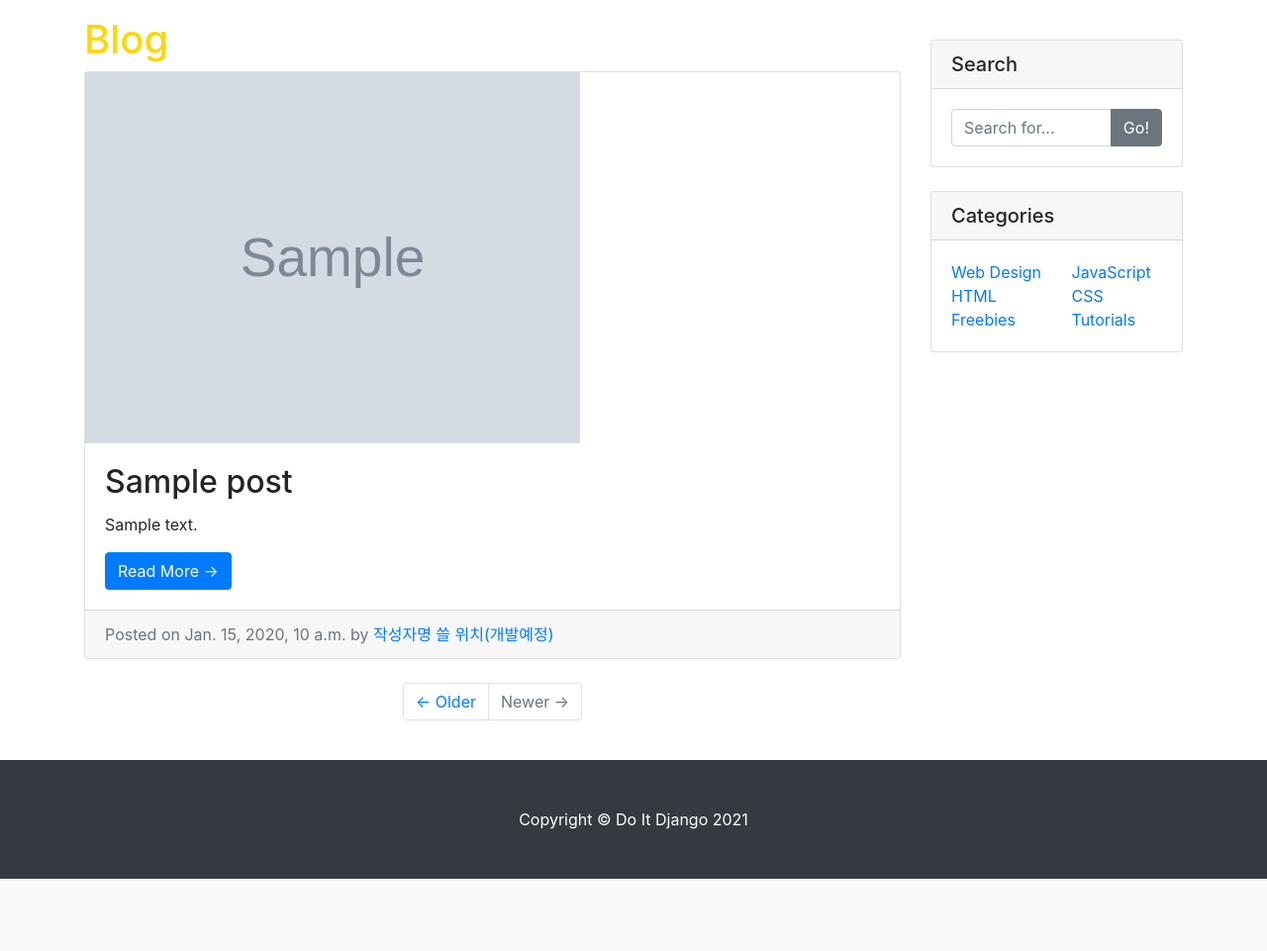
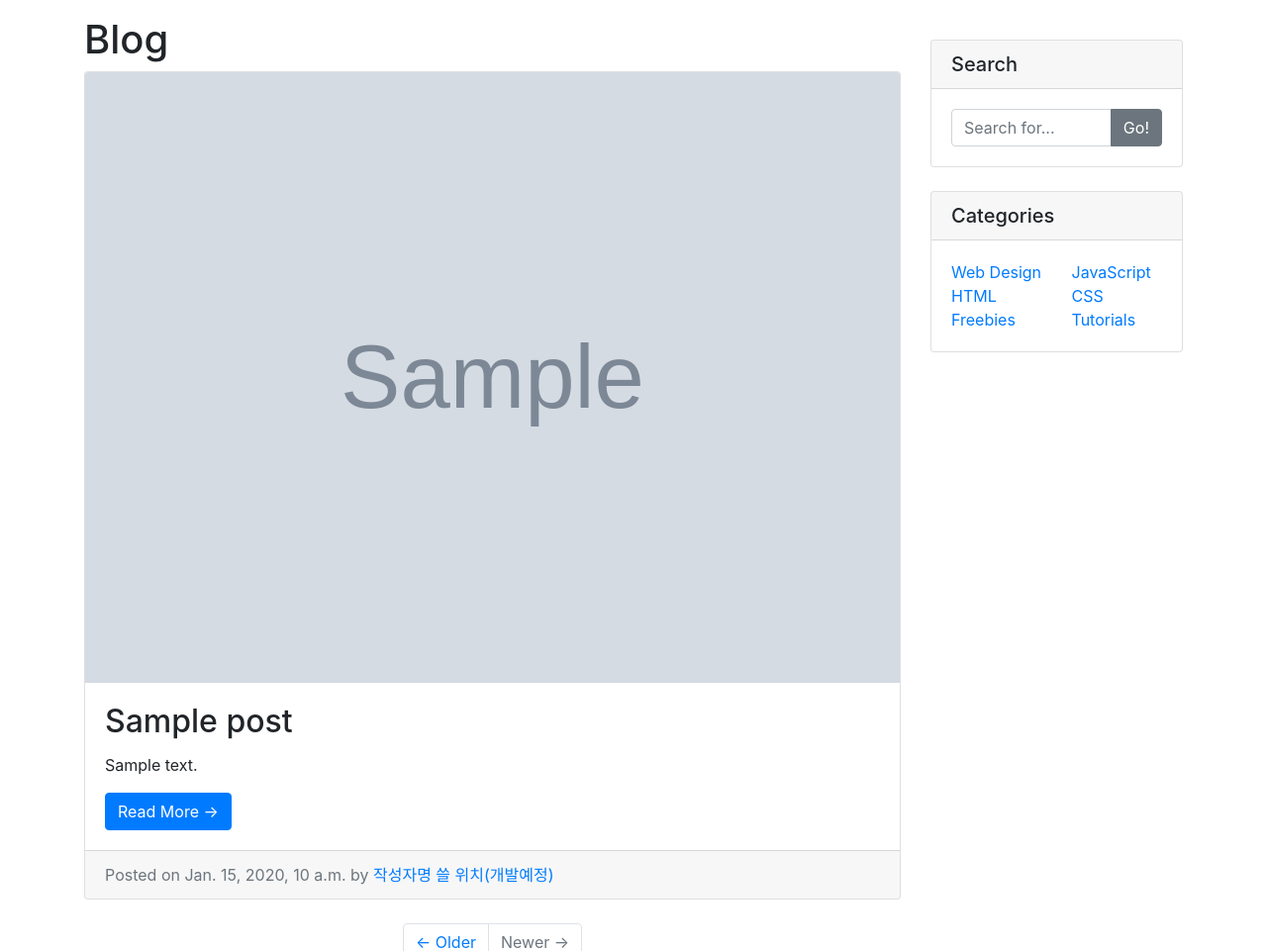
Before and after one commit to Heyna-log/study-django, a Django app: page /blog/ in a window 1280 px wide. Shown: the part 56-1017 px from the top of the page at 99% size. Before the commit the page ends 944 px from the top, so only its background shows below. Run offline with Django 4.2, Linux system fonts and the light colour scheme; tables that the repository leaves empty hold one stand-in row (values such as "Sample post"); grey boxes marked "Sample" are stand-in pictures.

Commit message:
리스트 페이지와 포스트 상세 페이지에 Bootstrap 적용

```diff
--- a/blog/templates/blog/post_list.html
+++ b/blog/templates/blog/post_list.html
@@ -4,7 +4,7 @@
 <head>
     <meta charset="UTF-8">
     <title>Blog</title>
-    <link href="{% static 'blog/css/index.css' %}" rel="stylesheet" type="text/css">
+<!--    <link href="{% static 'blog/css/index.css' %}" rel="stylesheet" type="text/css">-->
     <link rel="stylesheet" href="https://cdn.jsdelivr.net/npm/bootstrap@4.6.1/dist/css/bootstrap.min.css" integrity="sha384-zCbKRCUGaJDkqS1kPbPd7TveP5iyJE0EjAuZQTgFLD2ylzuqKfdKlfG/eSrtxUkn" crossorigin="anonymous">
 </head>
     <body>
@@ -85,9 +85,9 @@
                     <!-- Blog Post -->
                     <div class="card mb-4">
                         {% if p.head_image %}
-                            <img src="{{ p.head_image.url }}">
+                            <img class="card-img-top" src="{{ p.head_image.url }}">
                         {% else %}
-                            <img src="https://picsum.photos/seed/{{ p.pk }}/500/300"> <!-- 저장된 이미지가 없으면 랜덤 이미지 보여주기 / 참고 : https://picsum.photos/ -->
+                            <img class="card-img-top" src="https://picsum.photos/seed/{{ p.pk }}/500/300"> <!-- 저장된 이미지가 없으면 랜덤 이미지 보여주기 / 참고 : https://picsum.photos/ -->
                         {% endif %}
                         <div class="card-body">
                           <!--<h3><a href="{{ i.pk }}">title : [{{ i.pk }}] {{ i.title }}</a></h3>-->
```
